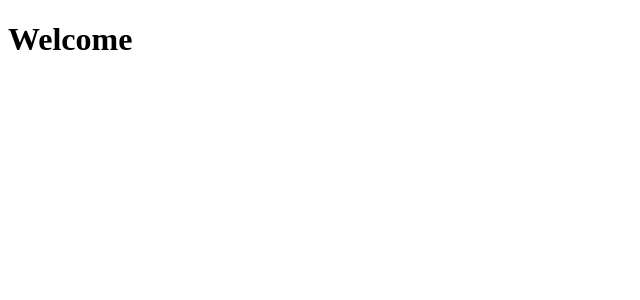
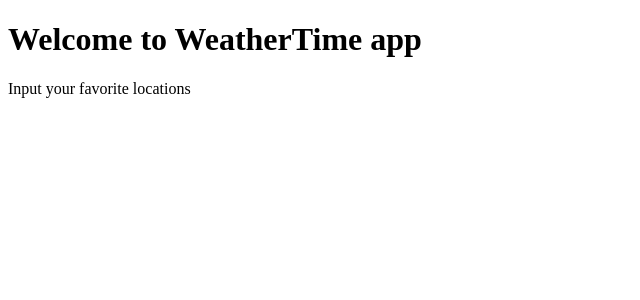
Before and after one commit to antrenament/weather-demo-app, a React (Create React App) app: page / in a window 1280 px wide. Shown: the top 300 px of the page, without its empty margins (0-640 px from the left). Built offline with nearby package versions, Linux system fonts and the light colour scheme.

Commit message:
Creating new component InputLocation to get favorite locations from users

```diff
--- a/src/components/App.js
+++ b/src/components/App.js
@@ -1,10 +1,14 @@
 import React from 'react'
+import InputLocation from "./InputLocation/InputLocation";
 
-const App = () => (
-
-    <h1>Welcome</h1>
-
-)
+const App = () => {
+  return (
+    <>
+      <h1>Welcome to WeatherTime app</h1>
+      <InputLocation/>
+    </>
+  )
+}
 
 
 export default App;
--- /dev/null
+++ b/src/components/InputLocation/InputLocation.js
@@ -0,0 +1,7 @@
+import React from 'react'
+
+const InputLocation = () => {
+  return <div>Input your favorite locations</div>
+}
+
+export default InputLocation
```
